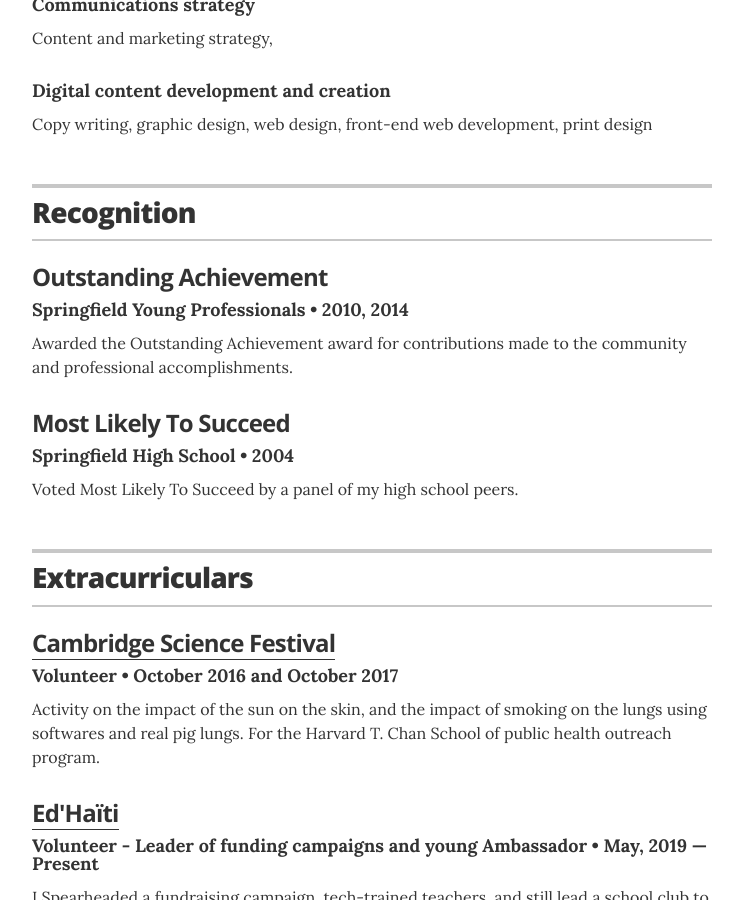
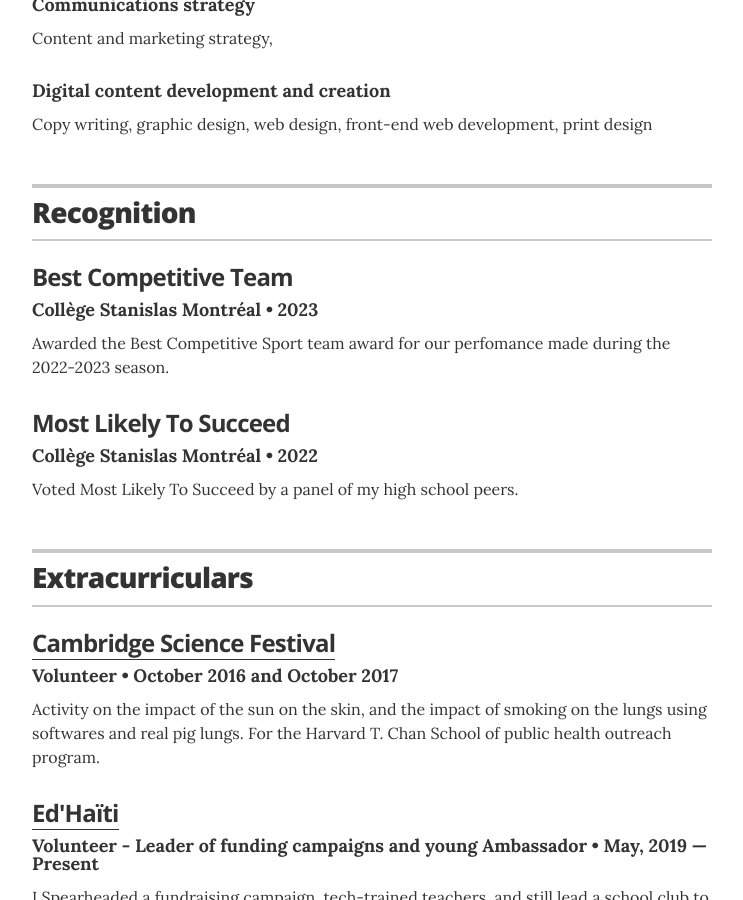
Before and after one commit to Tamus500/tamus500.github.io, a Jekyll site: the page built from index.html, in a window 1280 px wide and 900 px high, scrolled down 1862 px. Shown: the whole window, without its empty margins (268-1011 px from the left). Built offline with Jekyll 4.4.1, drawn with Linux system fonts in a browser that asks for light colours.

Commit message:
Update recognitions.yml

```diff
--- a/_data/recognitions.yml
+++ b/_data/recognitions.yml
@@ -1,10 +1,10 @@
 # Recognitions
-- award: Outstanding Achievement
-  organization: Springfield Young Professionals
-  year: 2010, 2014
-  summary: Awarded the Outstanding Achievement award for contributions made to the community and professional accomplishments.
+- award: Best Competitive Team
+  organization: Collège Stanislas Montréal
+  year: 2023
+  summary: Awarded the Best Competitive Sport team award for our perfomance made during the 2022-2023 season.
 
 - award: Most Likely To Succeed
-  organization: Springfield High School
-  year: 2004
+  organization: Collège Stanislas Montréal
+  year: 2022
   summary: Voted Most Likely To Succeed by a panel of my high school peers.
```
